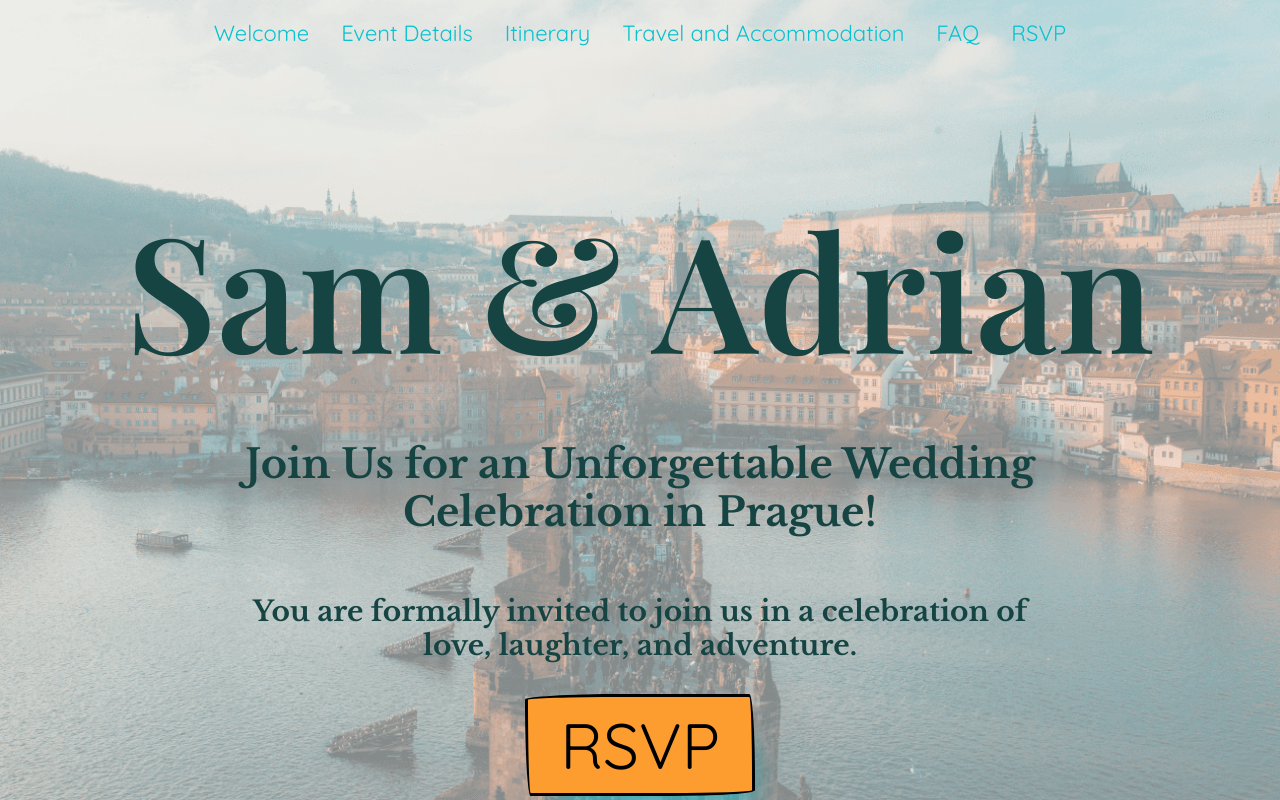
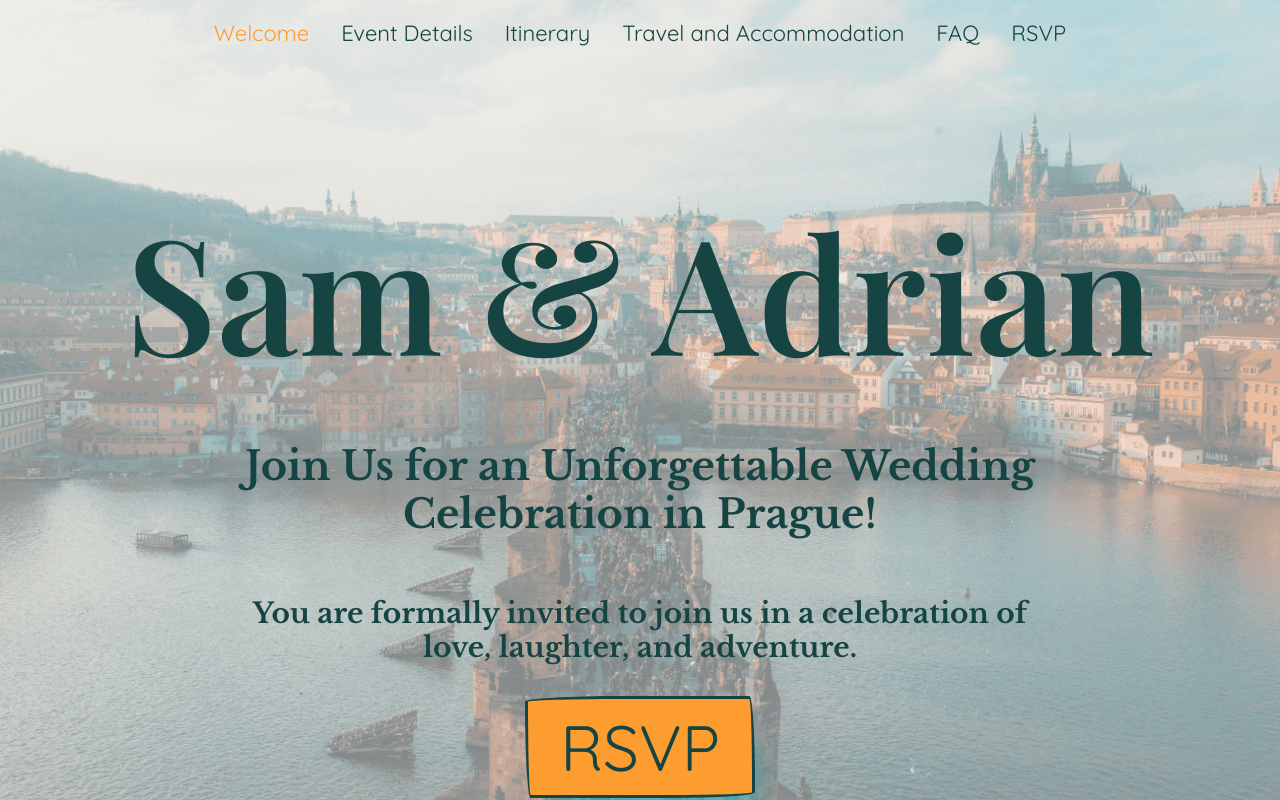
Before and after one commit to queuing4oranges/sam-adrian-wedding, a React (Vite) app: page /#welcome in a window 1280 px wide. Built offline with nearby package versions, Linux system fonts and the light colour scheme; a web font is replaced by a local one.

Commit message:
Show color on active link

```diff
--- a/src/Home.jsx
+++ b/src/Home.jsx
@@ -1,7 +1,7 @@
 import { useEffect } from 'react';
-import { useLocation } from "react-router-dom";
+import { useLocation } from 'react-router-dom';
 
-import Navbar from './components/navbar/Navbar';
+import NavbarContainer from './components/navbar/Navbar';
 import Welcome from './components/welcome/Welcome';
 import Details from './components/details/Details';
 import Itinerary from './components/itinerary/Itinerary';
@@ -13,16 +13,17 @@ export default function Home() {
 
 	useEffect(() => {
 	if (location.hash) {
-      const sectionId = location.hash.replace("#", ""); // Remove '#' to match ID
+		const sectionId = location.hash.replace('#', ''); // Remove '#' to match ID
 		const section = document.getElementById(sectionId);
 		if (section) {
-        section.scrollIntoView({ behavior: "smooth" });
+			section.scrollIntoView({ behavior: 'smooth' });
 		}
 	}
 	}, [location]);
+
 	return (
 		<div>
-			<Navbar />
+			<NavbarContainer />
 			<section id='welcome'><Welcome /></section>
 			<section id='details'><Details /></section>
 			<section id='itinerary'><Itinerary /></section>
--- a/src/components/navbar/Navbar.jsx
+++ b/src/components/navbar/Navbar.jsx
@@ -1,5 +1,6 @@
 import { useState, useEffect } from 'react';
 import { NavLink } from 'react-router-dom';
+import { useLocation } from 'react-router-dom';
 import {
 	Navbar, Nav, NavItem,
 	Container, Col,
@@ -11,7 +12,8 @@ import './navbar.scss';
 
 export default function NavbarContainer() {
 	const [showMobileMenu, setShowMobileMenu] = useState(false);
-	const [activeLink, setActiveLink] = useState('');
+	const [activeLink, setActiveLink] = useState(window.location.hash);
+	const location = useLocation();
 
 	// Handle what Navbar will be shown
 	useEffect(()=>{
@@ -24,20 +26,17 @@ export default function NavbarContainer() {
 		};
 
 		// Listen for changes in the URL (hash) and update active link
-		const handleHashChange = () => {
-			setActiveLink(window.location.hash); // Update active link based on hash
-		};
+		if (location.hash) {
+			setActiveLink(location.hash); // Update active link based on hash
+		}
 
-		// handleResize();
 		window.addEventListener('resize', handleResize);
-		window.addEventListener('hashchange', handleHashChange);
 
 		// Cleanup on unmount
 		return () => {
 			window.removeEventListener('resize', handleResize);
-			window.removeEventListener('hashchange', handleHashChange);
 		}
-	}, [])
+	}, [location])
 
 	return (
 		<>
@@ -50,7 +49,12 @@ export default function NavbarContainer() {
 							<Nav>
 								{navLinks && navLinks.map((link, idx) => (
 									<NavItem key={idx}>
-										<NavLink className='nav-link' to={`/${link.href}`} smooth='true' duration={1000}>
+										<NavLink
+											className={`nav-link ${activeLink === link.href ? 'active-link' : ''}`}
+											to={`/${link.href}`}
+											smooth='true'
+											duration={700}
+										>
 											{link.name}
 										</NavLink>
 									</NavItem>
--- a/src/components/navbar/navbar.scss
+++ b/src/components/navbar/navbar.scss
@@ -32,7 +32,7 @@
 		transform: scaleX(1);
 	}
 
-	.active {
-		color: vars.$turq-light-light !important;
+	.active-link {
+		color: vars.$primary-bg !important;
 	}
 }
--- a/src/components/welcome/Welcome.jsx
+++ b/src/components/welcome/Welcome.jsx
@@ -6,7 +6,7 @@ import '../../components/button55.scss';
 export default function Welcome() {
 
 	return (
-		<Container fluid className='welcome-container w-100 h-100 px-0 position-relative d-flex flex-column align-items-center justify-content-center'>
+		<Container fluid className='welcome-container w-100 min-vh-100 px-0 position-relative d-flex flex-column align-items-center justify-content-center'>
 			<Row className='pt-5 w-100 d-flex justify-content-center'>
 				<Col xs={12} md={8} className='text-center'>
 					<span className='sam-adrian d-flex justify-content-center fw-semibold'>Sam & Adrian</span>
--- a/src/components/welcome/welcome.scss
+++ b/src/components/welcome/welcome.scss
@@ -29,6 +29,8 @@
 
 .welcome-rsvp-btn {
 	background-color: vars.$primary-bg;
+	color: vars.$turq-dark-dark;
+	border: vars.$turq-dark-dark;
 	font-size: 4rem !important;
 	padding: 2rem !important;
 }
```
Lines whose indentation alone changed are shown as unchanged.
